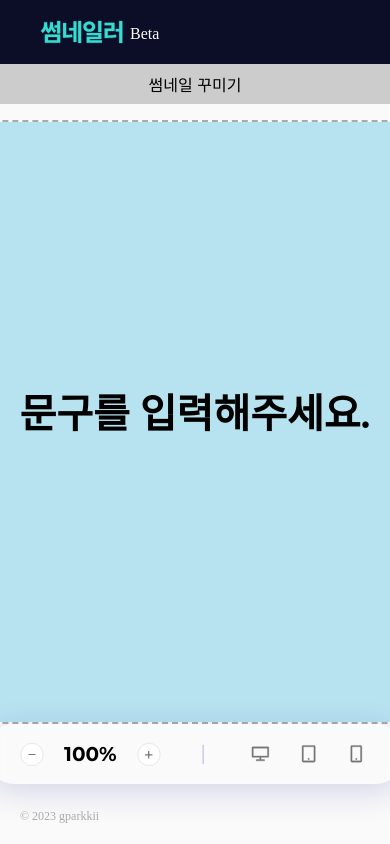
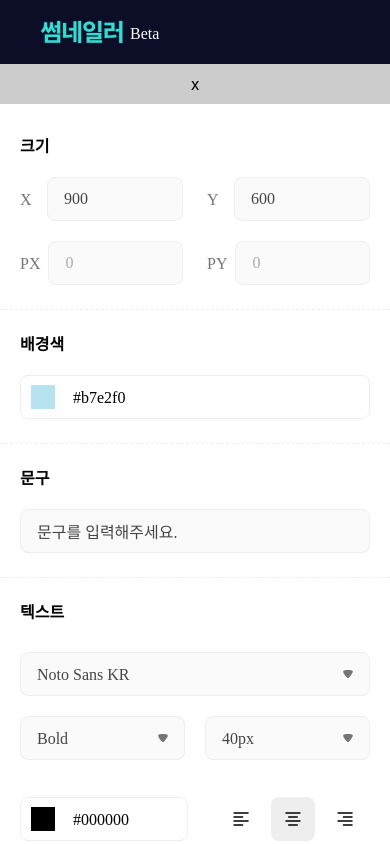
Before and after one commit to gparkkii/thumbnailer-beta, a React (Create React App) app: page / in a window 390 px wide. Both pictures are taken after a click on the button "썸네일 꾸미기". Built offline with nearby package versions, Linux system fonts and the light colour scheme; a web font is replaced by a local one.

Commit message:
feat: implement open/close functionality for drawer with slide up/down animation

```diff
--- a/src/components/Drawer/Drawer.tsx
+++ b/src/components/Drawer/Drawer.tsx
@@ -1,7 +1,6 @@
-import React, { memo, useState } from 'react';
+import React, { memo, useEffect, useState } from 'react';
 import { styled } from 'styled-components';
 import { TextAlignType, ThumbnailConfigType } from '../../@types/index.type';
-import { mediaQuery } from '../../theme/breakpoints';
 import {
   ColorPicker,
   CTAButton,
@@ -11,11 +10,14 @@ import {
   TextInput,
   Tab,
 } from 'components';
+import useWindowSize from 'hooks/useWindowSize';
+import { breakpoints, mediaQuery } from 'theme/breakpoints';
 
 const MobileDrawer = styled.button`
   display: none;
   ${mediaQuery.md} {
     position: fixed;
+    z-index: 9999;
     top: 64px;
 
     display: flex;
@@ -28,7 +30,7 @@ const MobileDrawer = styled.button`
   }
 `;
 
-const Wrapper = styled.div`
+const AnimatedWrapper = styled.div<{ open?: boolean }>`
   position: fixed;
   right: 0;
   z-index: 999;
@@ -48,12 +50,41 @@ const Wrapper = styled.div`
 
   ${mediaQuery.md} {
     position: absolute;
-    display: none;
-    top: 0;
+    top: ${({ open }) => (open ? '40px' : '-100%')};
     bottom: 0;
     right: 0;
     width: 100%;
-    height: 100%;
+    height: calc(100% - 40px);
+
+    animation: ${({ open }) => (open ? 'slideDown' : 'slideUp')} 0.3s
+      ease-in-out forwards;
+    animation-delay: 0s;
+
+    @keyframes slideDown {
+      0% {
+        display: flex;
+        top: -100%;
+        opacity: 0;
+      }
+      100% {
+        display: flex;
+        top: 40px;
+        opacity: 1;
+      }
+    }
+
+    @keyframes slideUp {
+      0% {
+        display: flex;
+        top: 40px;
+        opacity: 1;
+      }
+      100% {
+        display: none;
+        top: -100%;
+        opacity: 0;
+      }
+    }
   }
 `;
 
@@ -234,10 +265,18 @@ const Drawer = ({
   handleAlignment,
   onChange,
 }: DrawerProps) => {
+  const [openDrawer, setOpenDrawer] = useState(false);
+
   return (
     <>
-      <MobileDrawer>썸네일 꾸미기</MobileDrawer>
-      <Wrapper>
+      <MobileDrawer
+        onClick={() => {
+          setOpenDrawer(!openDrawer);
+        }}
+      >
+        {openDrawer ? 'x' : '썸네일 꾸미기'}
+      </MobileDrawer>
+      <AnimatedWrapper open={openDrawer}>
         <TabWrapper>
           <Tab label="크기">
             <TabContentSizes values={values} onChange={onChange} />
@@ -259,7 +298,7 @@ const Drawer = ({
         <ButtonWrapper>
           <CTAButton label="다운로드" onClick={handleDownload} />
         </ButtonWrapper>
-      </Wrapper>
+      </AnimatedWrapper>
     </>
   );
 };
--- a/src/layout/BaseLayout.tsx
+++ b/src/layout/BaseLayout.tsx
@@ -9,7 +9,8 @@ interface BaseLayoutProps {
 
 const Container = styled.main`
   width: 100vw;
-  height: calc(100vh - 64px); // 100vh - header height
+  height: 100vh;
+  padding-top: 64px;
   background-color: ${({ theme }) => theme.colors.gray100};
 `;
 
--- a/src/layout/Header.tsx
+++ b/src/layout/Header.tsx
@@ -4,6 +4,8 @@ import { Content } from '../styles/typography.styles';
 import { Icon } from 'components';
 
 const StyledHeader = styled.header`
+  position: fixed;
+  z-index: 999999;
   display: flex;
   flex-direction: row;
   align-items: center;
```
